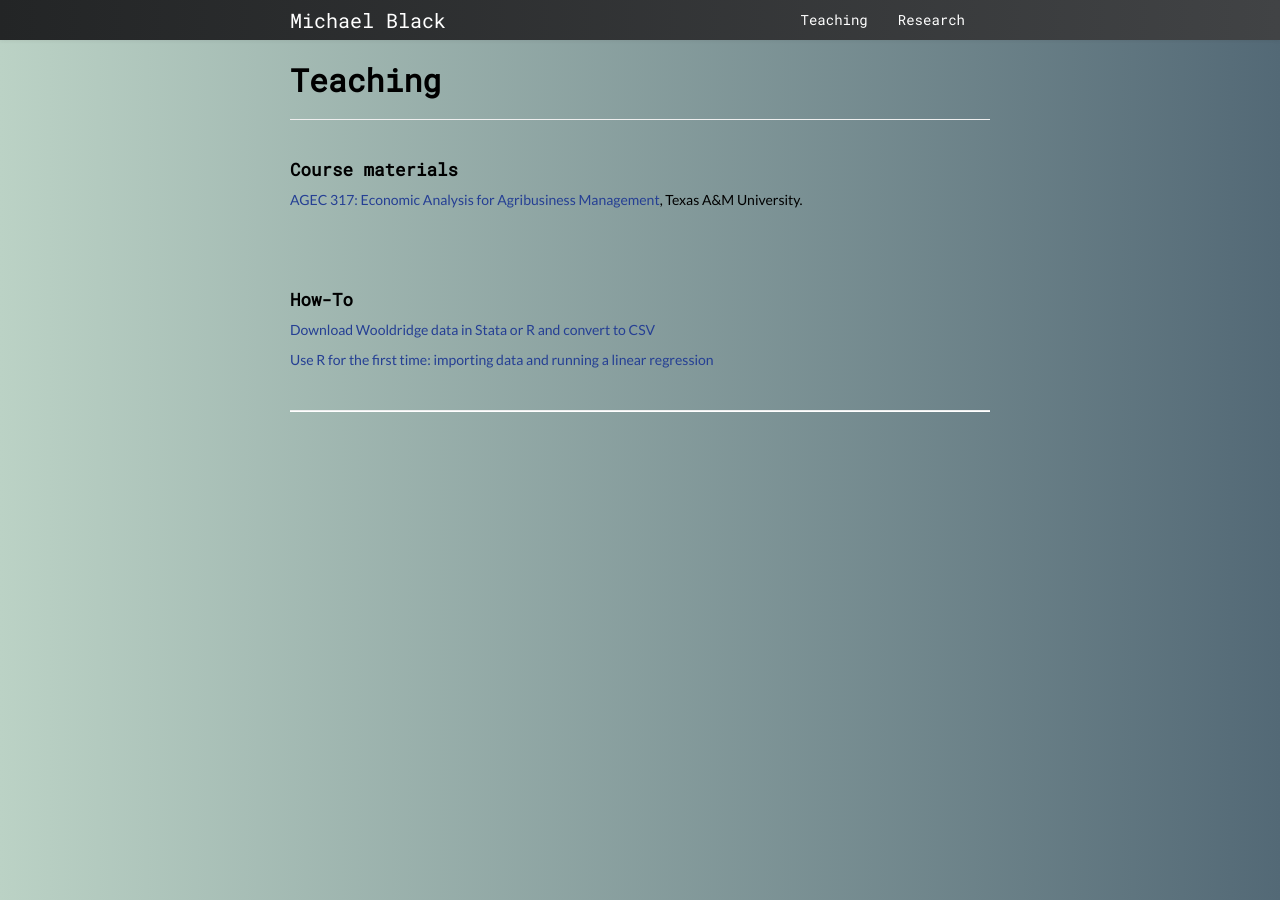
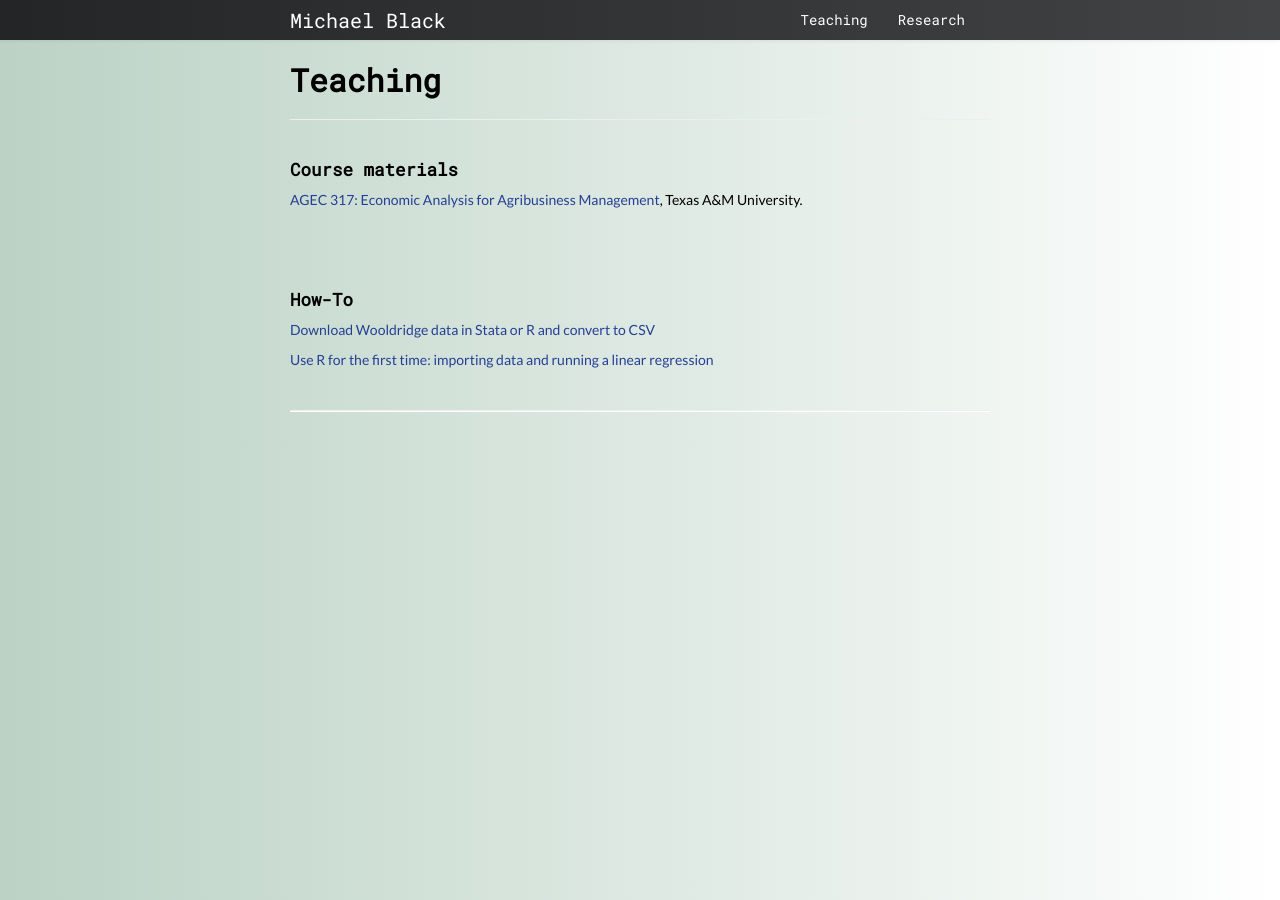
Before and after one commit to michael-black/michael-black.github.io, a Jekyll site: the page built from pages/teaching.md, in a window 1280 px wide. Built offline with Jekyll 4.4.1, drawn with Linux system fonts in a browser that asks for light colours.

Commit message:
Adjusted gradient to make easier to read

```diff
--- a/assets/themes/twitter/css/my_custom_css.css
+++ b/assets/themes/twitter/css/my_custom_css.css
@@ -15,7 +15,7 @@ code {
 
 body {
   font-family: 'Roboto Mono', monospace;
-  background-image: linear-gradient(to right, #BBD2C5 , #536976);
+  background-image: linear-gradient(to right, #BBD2C5 , #ffffff);
 }
 
 p {
```
